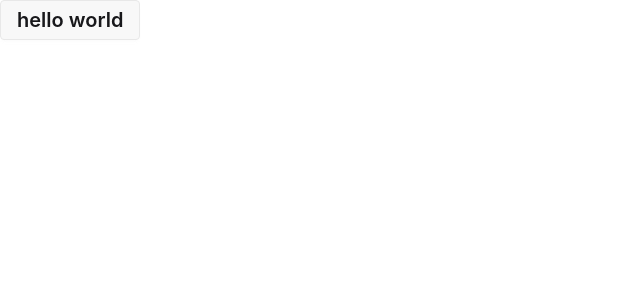
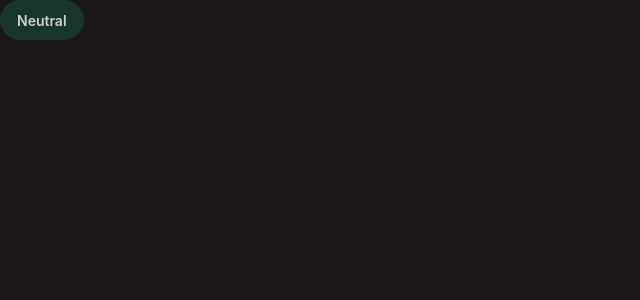
Before and after one commit to nusratjahan7/kin-keeper, a Next.js app: page / in a window 1280 px wide. Shown: the top 300 px of the page, without its empty margins (0-640 px from the left). Built offline with nearby package versions, Linux system fonts and the light colour scheme.

Commit message:
add forest theme

```diff
--- a/src/app/globals.css
+++ b/src/app/globals.css
@@ -1,2 +1,4 @@
 @import "tailwindcss";
-@plugin "daisyui";
+@plugin "daisyui" {
+  themes: forest --default;
+}
--- a/src/app/layout.js
+++ b/src/app/layout.js
@@ -19,7 +19,7 @@ export const metadata = {
 export default function RootLayout({ children }) {
   return (
     <html
-      lang="en"
+      lang="en" theme-data="forest"
       className={`${geistSans.variable} ${geistMono.variable} h-full antialiased`}
     >
       <body className="min-h-full flex flex-col">
--- a/src/app/page.js
+++ b/src/app/page.js
@@ -3,7 +3,7 @@ import Image from "next/image";
 export default function Home() {
   return (
     <div>
-      <h2 className="text-xl btn">hello world</h2>
+     <button className="btn btn-neutral">Neutral</button>
     </div>
   );
 }
```
